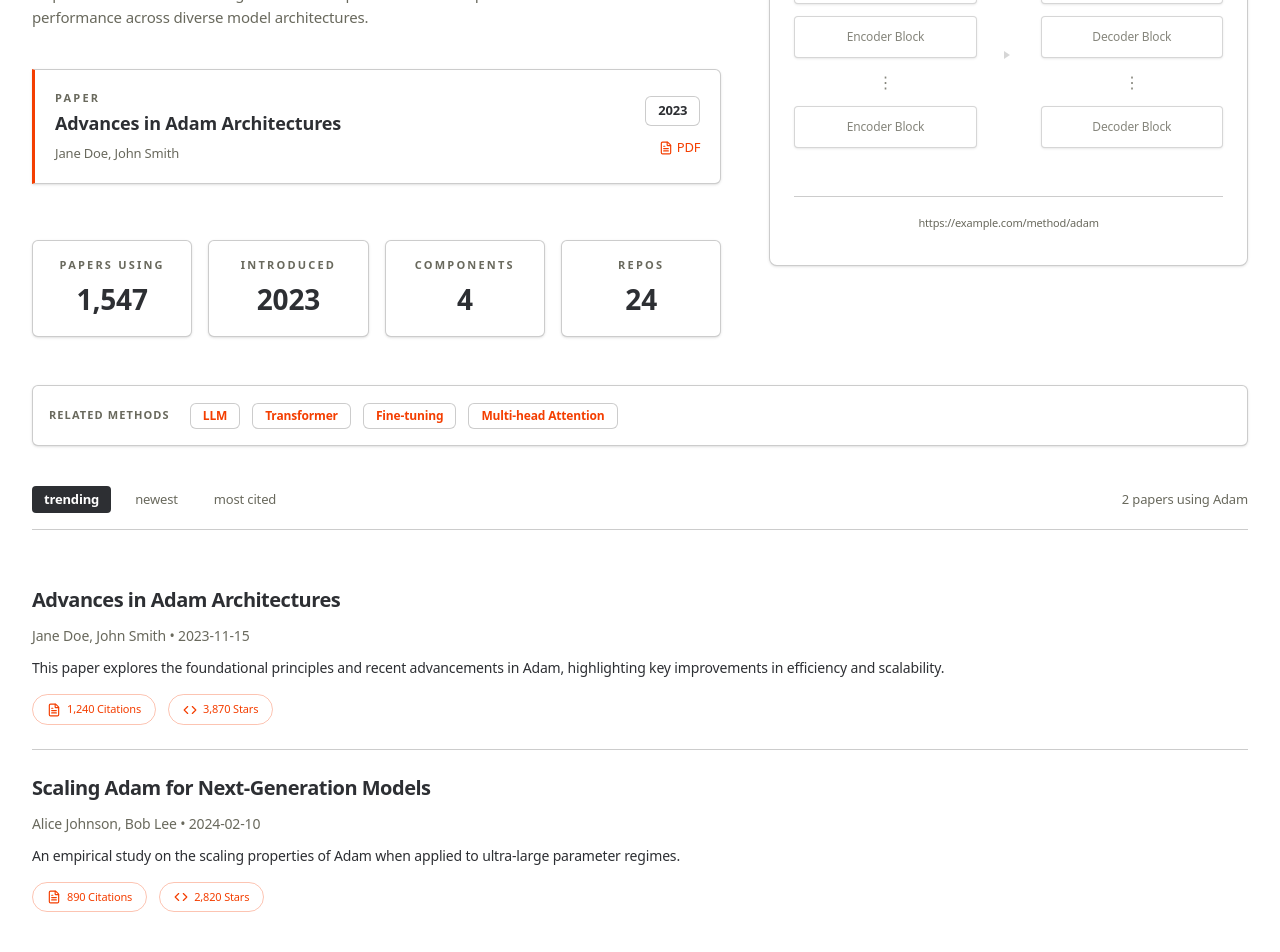
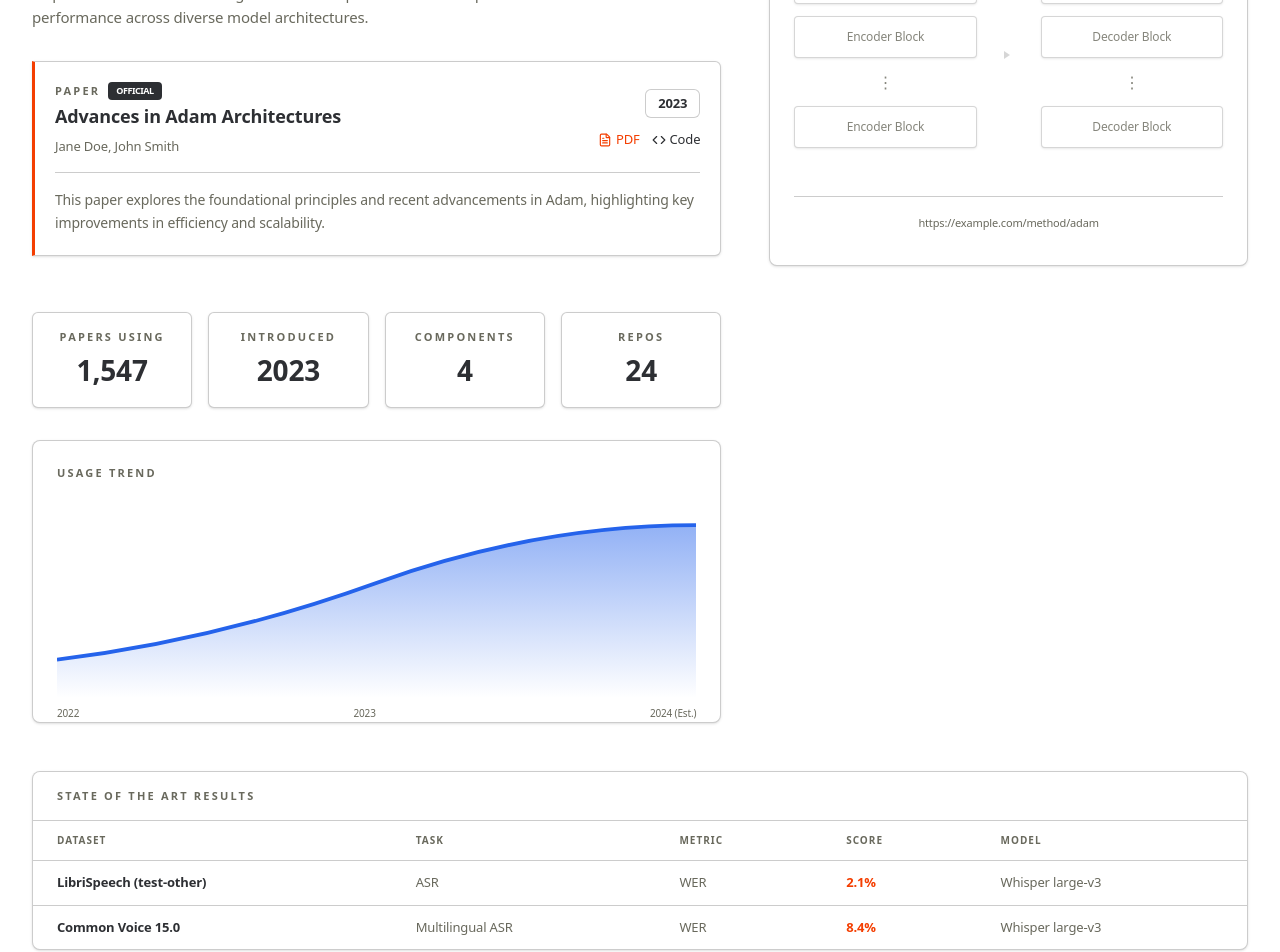
Before and after one commit to abhayXdev/FrontierAtlas-Method, a Next.js app: page /methods/adam in a window 1280 px wide. Shown: the part 280-1232 px from the top of the page. Built offline with nearby package versions, Linux system fonts and the light colour scheme.

Commit message:
feat: integrate advanced SOTA table, usage charts, and code badges

```diff
--- a/src/app/methods/[slug]/page.tsx
+++ b/src/app/methods/[slug]/page.tsx
@@ -88,11 +88,15 @@ export default async function MethodDetailPage({
             </div>
 
             <div className="mb-10">
-              <div className="bg-surface border border-default border-l-[3px] border-l-brand p-5 rounded-r-md shadow-sm flex flex-col sm:flex-row justify-between items-start sm:items-center gap-4 mt-2">
+              <div className="bg-surface border border-default border-l-[3px] border-l-brand p-5 rounded-r-md shadow-sm">
+                <div className="flex flex-col sm:flex-row justify-between items-start sm:items-center gap-4 mb-4">
                   {sourcePaper ? (
                     <>
                       <div>
-                      <span className="block text-[11px] font-bold text-secondary uppercase mb-1 tracking-[0.2em]">PAPER</span>
+                        <div className="flex items-center gap-2 mb-1">
+                          <span className="block text-[11px] font-bold text-secondary uppercase tracking-[0.2em]">PAPER</span>
+                          <span className="bg-primary text-inverse px-2 py-0.5 rounded text-[9px] font-bold uppercase tracking-tighter">Official</span>
+                        </div>
                         <Link href={`/paper/${sourcePaper.id}`} className="text-lg font-bold text-primary leading-snug hover:text-brand transition-colors">
                           {sourcePaper.title}
                         </Link>
@@ -100,13 +104,27 @@ export default async function MethodDetailPage({
                       </div>
                       <div className="flex flex-col items-end gap-2 shrink-0">
                         <span className="bg-surface border border-default text-primary px-3 py-1 rounded-md text-[13px] font-semibold">{sourcePaper.date.split('-')[0]}</span>
-                      <Link href={`/paper/${sourcePaper.id}`} className="flex items-center gap-1 text-brand hover:underline text-[13px] font-medium mt-1">
+                        <div className="flex items-center gap-3 mt-1">
+                          <Link href={`/paper/${sourcePaper.id}`} className="flex items-center gap-1 text-brand hover:underline text-[13px] font-medium">
                             <FileText className="w-3.5 h-3.5" /> PDF
                           </Link>
+                          <Link href={`#`} className="flex items-center gap-1 text-primary hover:text-brand transition-colors text-[13px] font-medium">
+                            <Code className="w-3.5 h-3.5" /> Code
+                          </Link>
+                        </div>
                       </div>
                     </>
                   ) : (
                     <span className="text-secondary text-sm">No source available</span>
+                  )}
+                </div>
+                {sourcePaper && (
+                  <div className="border-t border-default pt-4 mt-4">
+                    <ExpandableDescription
+                      text={sourcePaper.abstract}
+                      className="text-sm text-secondary leading-relaxed"
+                    />
+                  </div>
                 )}
               </div>
             </div>
@@ -142,6 +160,28 @@ export default async function MethodDetailPage({
                 </span>
                 <div className="text-[28px] font-bold text-primary mt-1">
                   24
+                </div>
+              </div>
+            </div>
+
+            {/* Usage Trend Chart */}
+            <div className="mt-8 bg-surface border border-default rounded-lg p-6 shadow-sm">
+              <div className="text-[11px] font-bold tracking-[0.2em] text-secondary uppercase mb-6">Usage Trend</div>
+              <div className="h-48 w-full relative">
+                <svg className="w-full h-full" preserveAspectRatio="none" viewBox="0 0 400 100">
+                  <defs>
+                    <linearGradient id="chartGradient" x1="0" x2="0" y1="0" y2="1">
+                      <stop offset="0%" stopColor="#2563EB" stopOpacity="0.5"></stop>
+                      <stop offset="100%" stopColor="#2563EB" stopOpacity="0"></stop>
+                    </linearGradient>
+                  </defs>
+                  <path d="M0,100 L0,80 Q100,70 200,40 T400,10 L400,100 Z" fill="url(#chartGradient)"></path>
+                  <path d="M0,80 Q100,70 200,40 T400,10" fill="none" stroke="#2563EB" strokeWidth="2"></path>
+                </svg>
+                <div className="flex justify-between mt-2 font-mono text-[10px] text-secondary">
+                  <span>2022</span>
+                  <span>2023</span>
+                  <span>2024 (Est.)</span>
                 </div>
               </div>
             </div>
@@ -183,6 +223,43 @@ export default async function MethodDetailPage({
                 </Link>
               </div>
             </div>
+          </div>
+        </div>
+
+
+        {/* SOTA Table */}
+        <div className="bg-surface border border-default rounded-lg mb-8 overflow-hidden shadow-sm">
+          <div className="px-6 py-4 border-b border-default bg-surface/50">
+            <h3 className="text-[11px] font-bold tracking-[0.2em] text-secondary uppercase">State of the Art Results</h3>
+          </div>
+          <div className="overflow-x-auto">
+            <table className="w-full text-left border-collapse">
+              <thead>
+                <tr className="bg-surface/30">
+                  <th className="px-6 py-3 text-[10px] font-bold text-secondary uppercase tracking-widest border-b border-default">Dataset</th>
+                  <th className="px-6 py-3 text-[10px] font-bold text-secondary uppercase tracking-widest border-b border-default">Task</th>
+                  <th className="px-6 py-3 text-[10px] font-bold text-secondary uppercase tracking-widest border-b border-default">Metric</th>
+                  <th className="px-6 py-3 text-[10px] font-bold text-secondary uppercase tracking-widest border-b border-default">Score</th>
+                  <th className="px-6 py-3 text-[10px] font-bold text-secondary uppercase tracking-widest border-b border-default">Model</th>
+                </tr>
+              </thead>
+              <tbody className="divide-y divide-default">
+                <tr className="hover:bg-surface/50 transition-colors">
+                  <td className="px-6 py-3 text-[13px] font-semibold text-primary">LibriSpeech (test-other)</td>
+                  <td className="px-6 py-3 text-[13px] text-secondary">ASR</td>
+                  <td className="px-6 py-3 text-[13px] text-secondary">WER</td>
+                  <td className="px-6 py-3 text-[13px] font-bold text-brand">2.1%</td>
+                  <td className="px-6 py-3 text-[13px] text-secondary">Whisper large-v3</td>
+                </tr>
+                <tr className="hover:bg-surface/50 transition-colors">
+                  <td className="px-6 py-3 text-[13px] font-semibold text-primary">Common Voice 15.0</td>
+                  <td className="px-6 py-3 text-[13px] text-secondary">Multilingual ASR</td>
+                  <td className="px-6 py-3 text-[13px] text-secondary">WER</td>
+                  <td className="px-6 py-3 text-[13px] font-bold text-brand">8.4%</td>
+                  <td className="px-6 py-3 text-[13px] text-secondary">Whisper large-v3</td>
+                </tr>
+              </tbody>
+            </table>
           </div>
         </div>
 
@@ -248,6 +325,10 @@ export default async function MethodDetailPage({
                     <Code className="w-3.5 h-3.5" />
                     {(paper.citations * 3 + 150).toLocaleString()} Stars
                   </Badge>
+                  <Badge variant="outline" className="flex items-center gap-1.5 font-medium hover:text-brand hover:border-brand cursor-pointer transition-colors bg-surface/50">
+                    <Code className="w-3.5 h-3.5" />
+                    Code Available
+                  </Badge>
                 </div>
               </CardContent>
             </Card>
```
Lines whose indentation alone changed are shown as unchanged.
